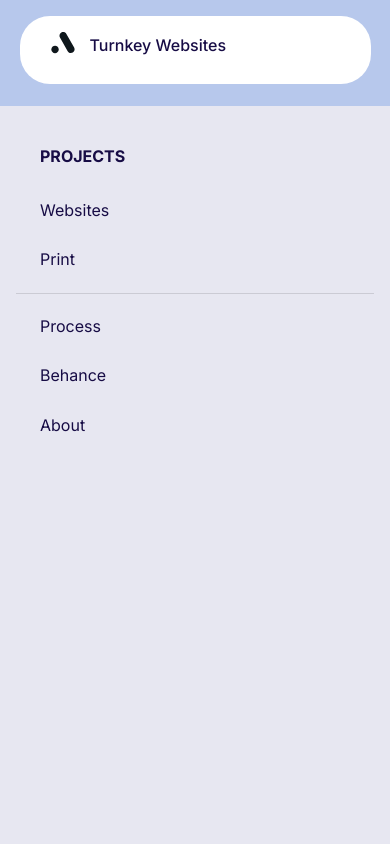
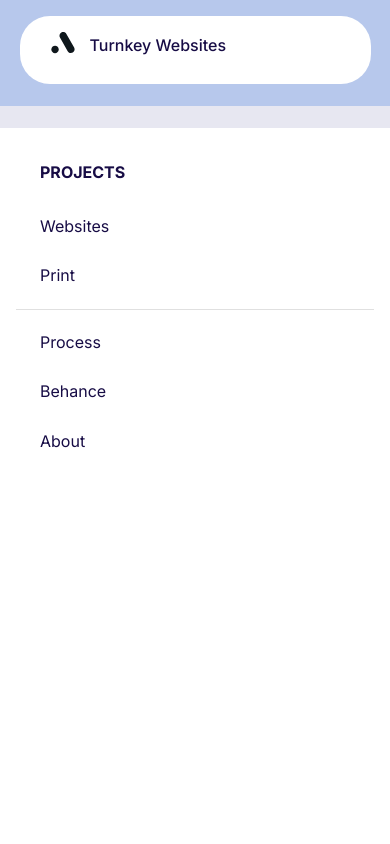
Before and after one commit to juliataro/portfolio, a React (Vite) app: page / in a window 390 px wide. Both pictures are taken after a click on the button 332 px from the left and 50 px from the top of the page. Shown: the top 844 px of the page. Built offline with nearby package versions, Linux system fonts and the light colour scheme; some icons are missing; a web font is replaced by a local one.

Commit message:
mobile menu color change

```diff
--- a/src/components/navigation/Navigation.tsx
+++ b/src/components/navigation/Navigation.tsx
@@ -240,9 +240,9 @@ export default function Navigation() {
                     maxWidth: "100vw",
                     height: `calc(100vh - ${MENU_TOP}px)`,
                     borderRadius: 0,
-                    marginTop: "2rem",
+                    marginTop: "3rem",
                     boxShadow: "none",
-                    backgroundColor: "#e7e7f1",
+                    backgroundColor: "#ffffff",
                     // Safe area insets for iOS notch
                     paddingLeft: "env(safe-area-inset-left)",
                     paddingRight: "env(safe-area-inset-right)",
```
